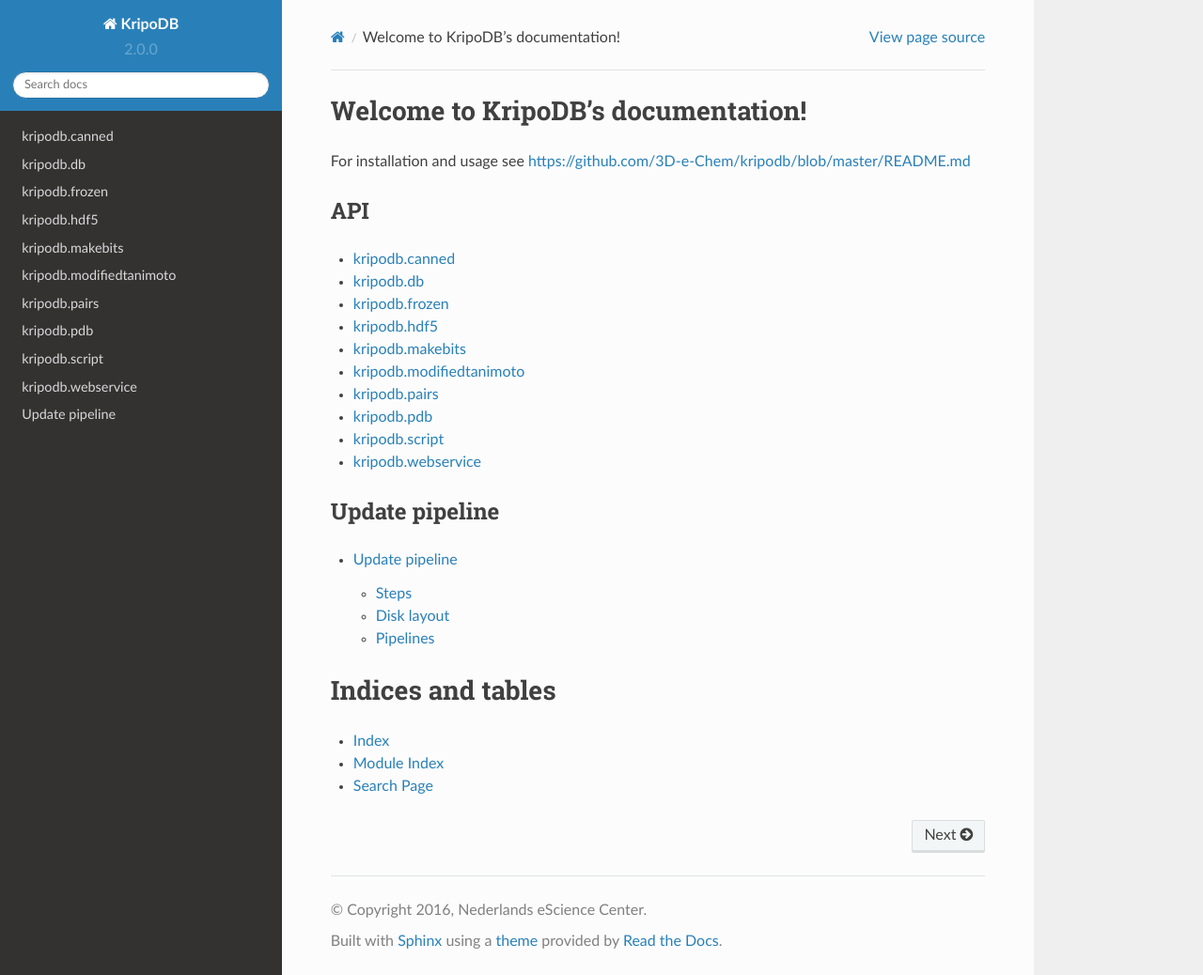
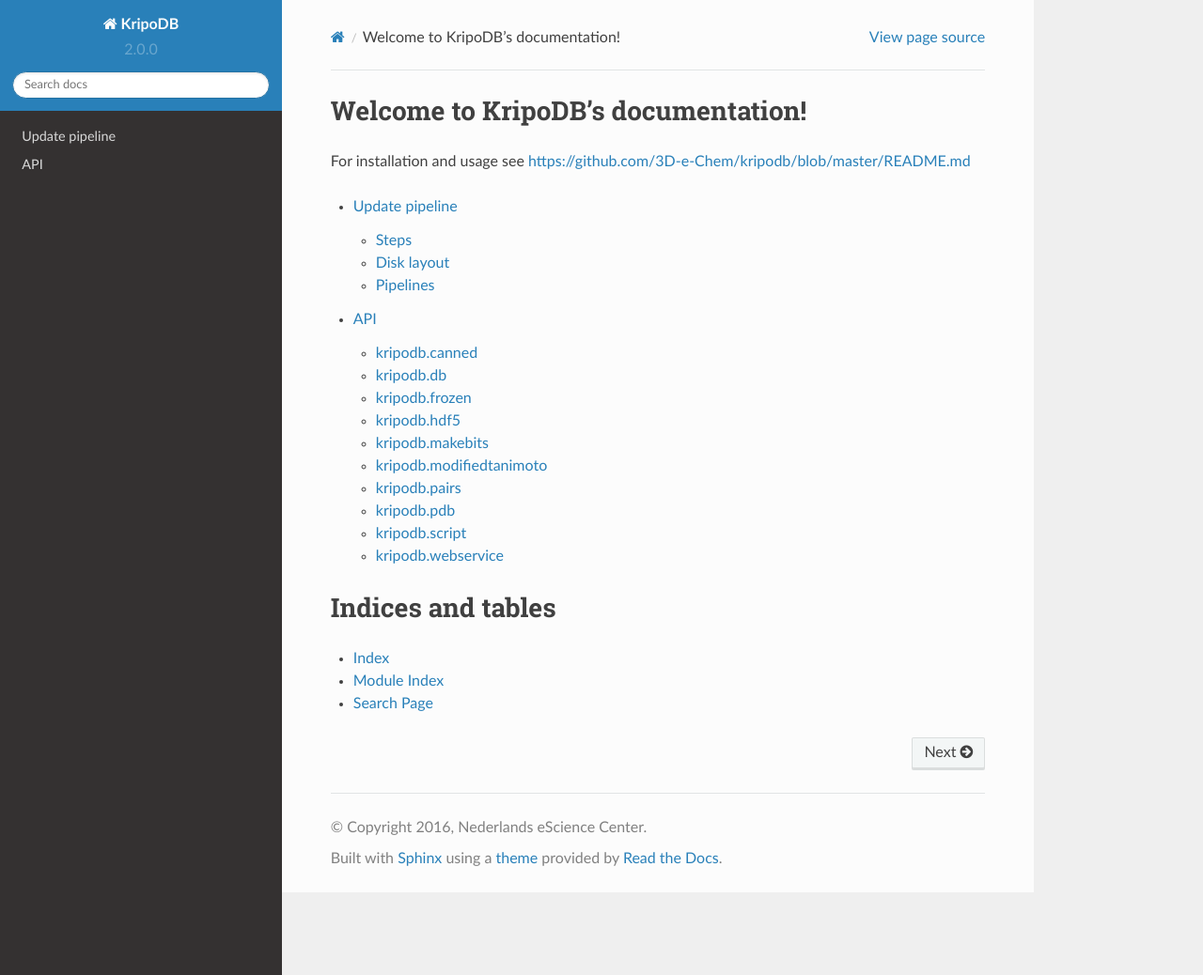
Before and after one commit to 3D-e-Chem/kripodb, a Sphinx documentation site: the page built from docs/index.rst, in a window 1280 px wide and 1038 px high. Shown: the whole window at 94% size. Built offline with Sphinx 7.4.7 and the Read the Docs theme 2.0.0, drawn with Linux system fonts in a browser that asks for light colours.

```diff
--- a/docs/baseline-update.rst
+++ b/docs/baseline-update.rst
@@ -1,5 +1,7 @@
 Baseline update
 ===============
+
+.. contents::
 
 The Kripo data set is generated from scratch every year or when algorithms change.
 
--- a/docs/index.rst
+++ b/docs/index.rst
@@ -8,30 +8,11 @@ Welcome to KripoDB's documentation!
 
 For installation and usage see https://github.com/3D-e-Chem/kripodb/blob/master/README.md
 
-API
----
-
-.. toctree::
-    :maxdepth: 2
-
-    kripodb.canned <canned.rst>
-    kripodb.db <db.rst>
-    kripodb.frozen <frozen.rst>
-    kripodb.hdf5 <hdf5.rst>
-    kripodb.makebits <makebits.rst>
-    kripodb.modifiedtanimoto <modifiedtanimoto.rst>
-    kripodb.pairs <pairs.rst>
-    kripodb.pdb <pdb.rst>
-    kripodb.script <script.rst>
-    kripodb.webservice <webservice.rst>
-
-Update pipeline
----------------
-
 .. toctree::
     :maxdepth: 2
 
     Update pipeline <data-update.rst>
+    API <api.rst>
 
 Indices and tables
 ==================
--- a/docs/weekly-update.rst
+++ b/docs/weekly-update.rst
@@ -1,5 +1,7 @@
 Weekly update
 =============
+
+.. contents::
 
 The Kripo data set is updated weekly with new PDB entries.
 
```
Also changed, not shown: docs/api.rst (added, +16 -0 lines).
